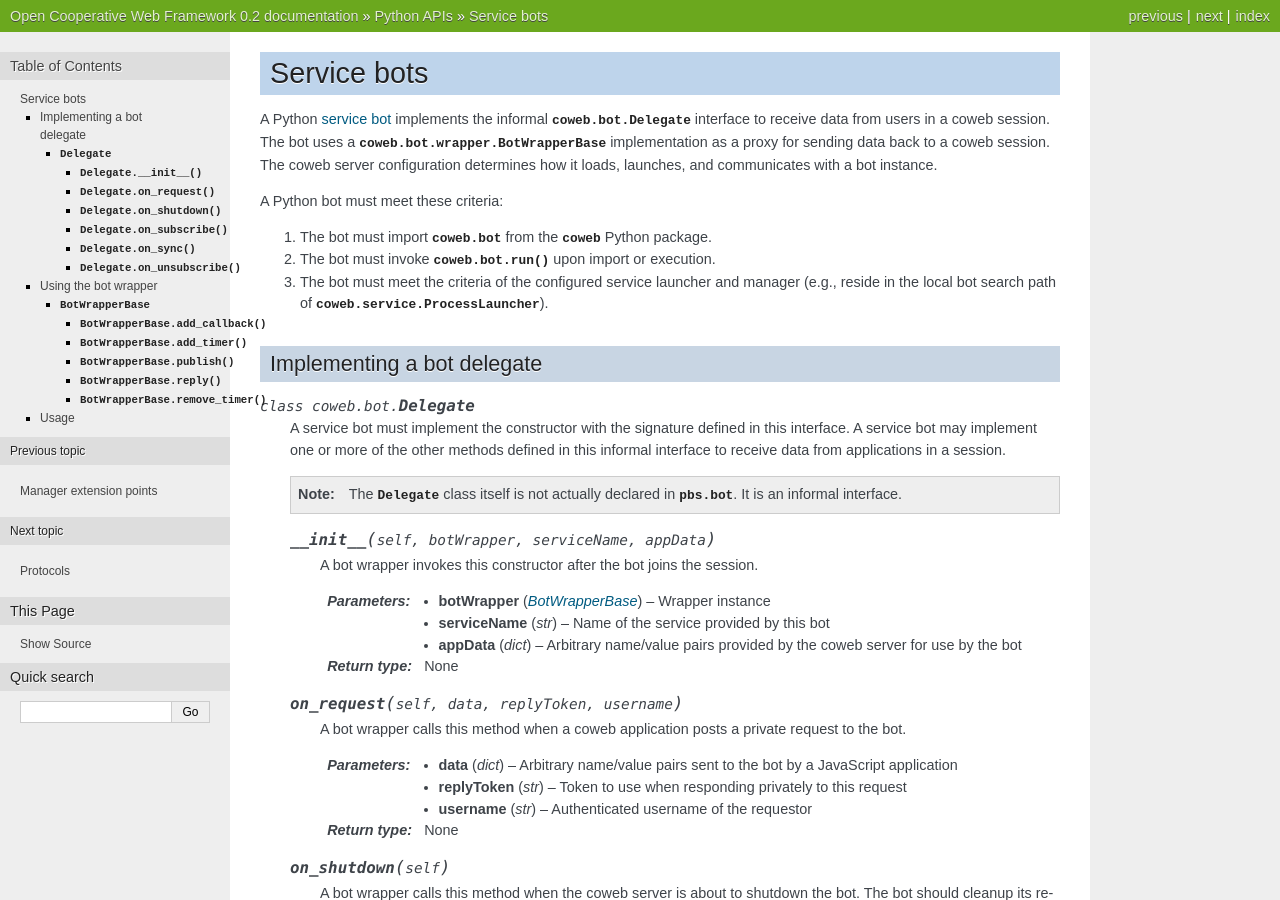
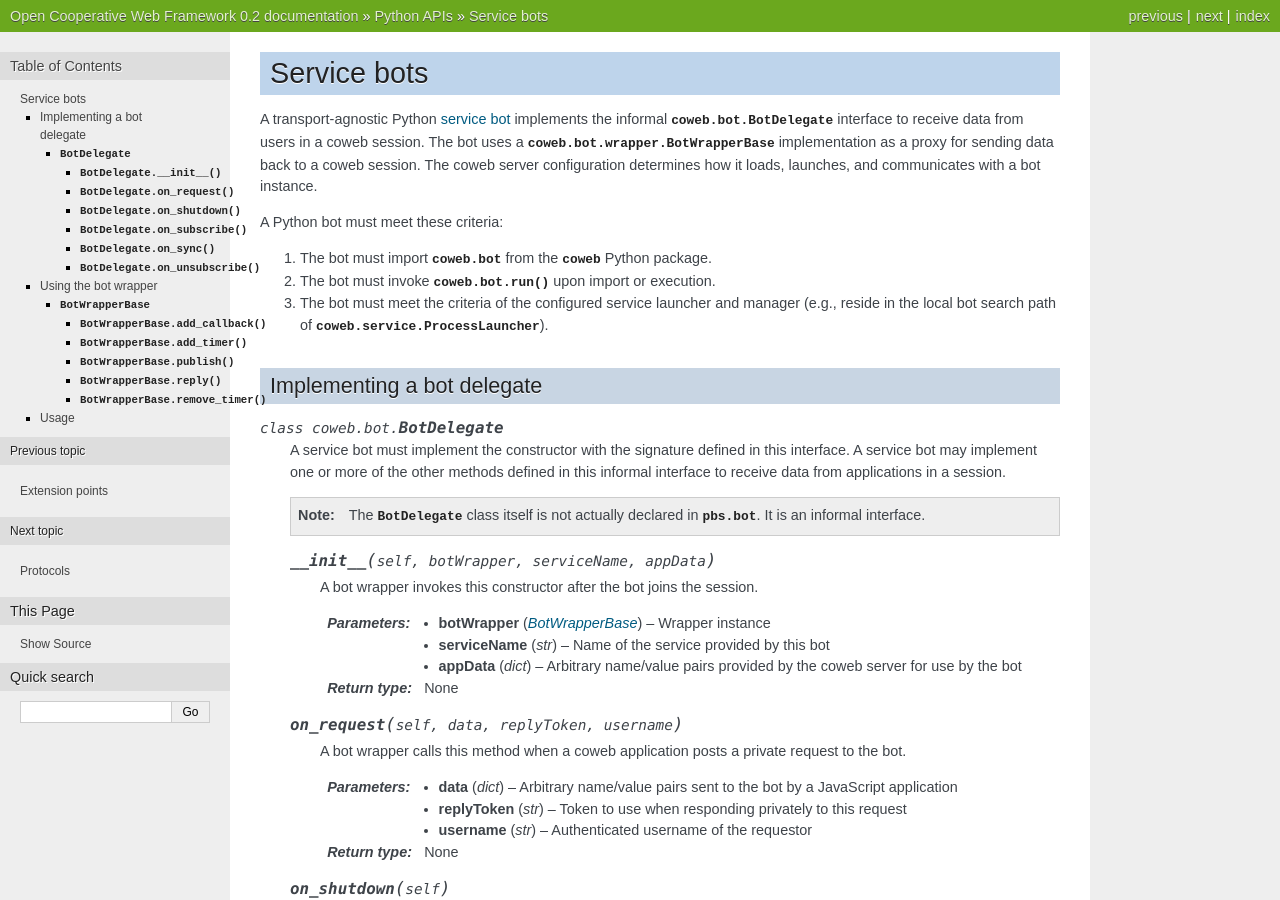
Before and after one commit to opencoweb/coweb, a Sphinx documentation site: the page built from docs/python/bots.rst, in a window 1280 px wide and 900 px high. Built offline with Sphinx 7.4.7, drawn with Linux system fonts in a browser that asks for light colours; some of the changed text lies outside the part shown.

Commit message:
Python doc wording cleanup

```diff
--- a/docs/python/bots.rst
+++ b/docs/python/bots.rst
@@ -6,7 +6,7 @@
 Service bots
 ------------
 
-A Python :term:`service bot` implements the informal :class:`coweb.bot.Delegate` interface to receive data from users in a coweb session. The bot uses a :class:`coweb.bot.wrapper.BotWrapperBase` implementation as a proxy for sending data back to a coweb session. The coweb server configuration determines how it loads, launches, and communicates with a bot instance.
+A transport-agnostic Python :term:`service bot` implements the informal :class:`coweb.bot.BotDelegate` interface to receive data from users in a coweb session. The bot uses a :class:`coweb.bot.wrapper.BotWrapperBase` implementation as a proxy for sending data back to a coweb session. The coweb server configuration determines how it loads, launches, and communicates with a bot instance.
 
 A Python bot must meet these criteria:
 
@@ -17,13 +17,13 @@ A Python bot must meet these criteria:
 Implementing a bot delegate
 ~~~~~~~~~~~~~~~~~~~~~~~~~~~
 
-.. class:: Delegate
+.. class:: BotDelegate
 
    A service bot must implement the constructor with the signature defined in this interface. A service bot may implement one or more of the other methods defined in this informal interface to receive data from applications in a session.
 
    .. note::
 
-      The :class:`Delegate` class itself is not actually declared in :mod:`pbs.bot`. It is an informal interface.
+      The :class:`BotDelegate` class itself is not actually declared in :mod:`pbs.bot`. It is an informal interface.
 
    .. method:: __init__(self, botWrapper, serviceName, appData)
 
@@ -79,7 +79,7 @@ Using the bot wrapper
 
 .. class:: BotWrapperBase
 
-   The :func:`coweb.bot.run` function creates an instance of an implementation of this class based on the transport bot-server transport configured for the coweb server. The instance acts as a proxy between the :class:`pbs.bot.Delegate` and the coweb server.
+   The :func:`coweb.bot.run` function creates an instance of an implementation of this class based on the transport bot-server transport configured for the coweb server. The instance acts as a proxy between the :class:`pbs.bot.BotDelegate` and the coweb server.
 
    Support for a new transport between bots and the coweb server can be added by creating a new subclass of :class:`BaseBotWrapper` and a corresponding :class:`coweb.service.manager.ServiceManagerBase` subclass.
 
@@ -113,7 +113,7 @@ Using the bot wrapper
 
       A bot delegate calls this method to send a private response to an application that previously sent it a request.
 
-      :param str replyToken: Token from :meth:`Delegate.on_request`
+      :param str replyToken: Token from :meth:`BotDelegate.on_request`
       :param dict data: Data to send privately as a response to the original request
       :rtype: None
 
--- a/docs/python/extensions.rst
+++ b/docs/python/extensions.rst
@@ -1,8 +1,8 @@
 .. include:: /replace.rst
 .. default-domain:: py
 
-Manager extension points
--------------------------
+Extension points
+----------------
 
 The various manager classes specified in a :class:`coweb.AppContainer` derive from abstract base classes representing extension points in the :mod:`coweb` package. New implementations of these base classes can define new methods of authenticating users, controlling session access, launching bots, and communicating with bots.
 
@@ -125,7 +125,7 @@ Controlling session access
 
       :param coweb.session.Session session: Session instance in which the bot is launching
       :param str serviceName: Name of the service
-      :return: Dictionary of name/value pairs to pass to :class:`coweb.bot.Delegate` constructor
+      :return: Dictionary of name/value pairs to pass to :class:`coweb.bot.BotDelegate` constructor
       :rtype: dict
       :raise: Exception to prevent bot launch
 
@@ -140,7 +140,7 @@ Controlling session access
          :data:`coweb.access.ACL_NONE`
             No special permissions
          :data:`coweb.access.ACL_SERVICE_SYNC`
-            Ability to monitor cooperative events via the :meth:`coweb.bot.Delegate.on_sync` callback
+            Ability to monitor cooperative events via the :meth:`coweb.bot.BotDelegate.on_sync` callback
          :data:`coweb.access.ACL_SERVICE_ALL`
             All special permissions
 
```
